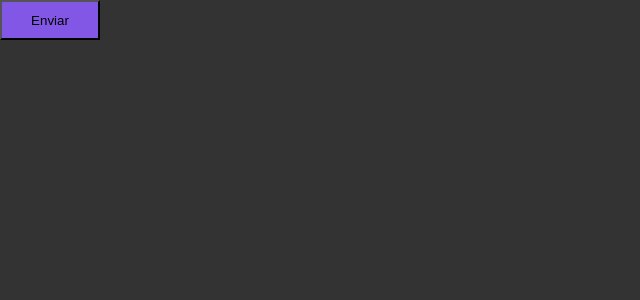
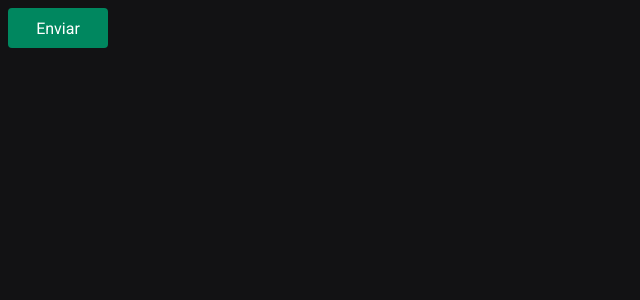
Before and after one commit to elioenays/02-ignite-timer, a React (Vite) app: page / in a window 1280 px wide. Shown: the top 300 px of the page, without its empty margins (0-640 px from the left). Built offline with nearby package versions, Linux system fonts and the light colour scheme.

Commit message:
Cores & fonte

```diff
--- a/index.html
+++ b/index.html
@@ -2,6 +2,20 @@
 <html lang="en">
   <head>
     <meta charset="UTF-8" />
+
+    <link
+      rel="preconnect"
+      href="https://fonts.googleapis.com"
+    />
+    <link
+      rel="preconnect"
+      href="https://fonts.gstatic.com"
+      crossorigin
+    />
+    <link
+      href="https://fonts.googleapis.com/css2?family=Roboto+Mono:wght@700&family=Roboto:wght@400;700&display=swap"
+      rel="stylesheet"
+    />
     <link
       rel="icon"
       type="image/svg+xml"
--- a/src/components/Button.styles.ts
+++ b/src/components/Button.styles.ts
@@ -16,8 +16,12 @@
 export const ButtonContainer = styled.button<ButtonContainerProps>`
   width: 100px;
   height: 40px;
+  border-radius: 4px;
+  border: 0;
+  margin: 8px;
 
-  background-color: ${(props) => props.theme.primary};
+  background-color: ${(props) => props.theme['green-500']};
+  color: ${(props) => props.theme.white};
 
   /* ${(props) => {
     return css`
--- a/src/styles/global.ts
+++ b/src/styles/global.ts
@@ -2,8 +2,24 @@
 
 export const GlobalStyle = createGlobalStyle`
 *{
-  margin: 0;padding:0;box-sizing:border-box;
+  margin: 0;
+  padding:0;
+  box-sizing:border-box;
 }
 
-body{background:#333;color:#fff;}
+:focus{
+  outline: 0;
+  box-shadow: 0 0 0 2px ${(props) => props.theme['green-500']};
+}
+
+body{
+  background:${(props) => props.theme['gray-900']};
+  color:${(props) => props.theme['gray-300']};
+}
+
+body, input, textarea, button {
+  font-family: 'Roboto', sans-serif;
+  font-weight:400;
+  font-size:1rem;
+}
 `
--- a/src/styles/themes/default.ts
+++ b/src/styles/themes/default.ts
@@ -1,5 +1,21 @@
 export const defaultTheme = {
-  white: '#fff',
-  primary: '#8257e6',
-  secondary: 'orange',
+  white: '#FFF',
+
+  'gray-100': '#E1E1E6',
+  'gray-300': '#C4C4CC',
+  'gray-400': '#8D8D99',
+  'gray-500': '#7C7C8A',
+  'gray-600': '#323238',
+  'gray-700': '#29292E',
+  'gray-800': '#202024',
+  'gray-900': '#121214',
+
+  'green-300': '#00B37E',
+  'green-500': '#00875F',
+  'green-700': '#015F43',
+
+  'red-500': '#AB222E',
+  'red-700': '#7A1921',
+
+  'yellow-500': '#FBA94C',
 }
```
